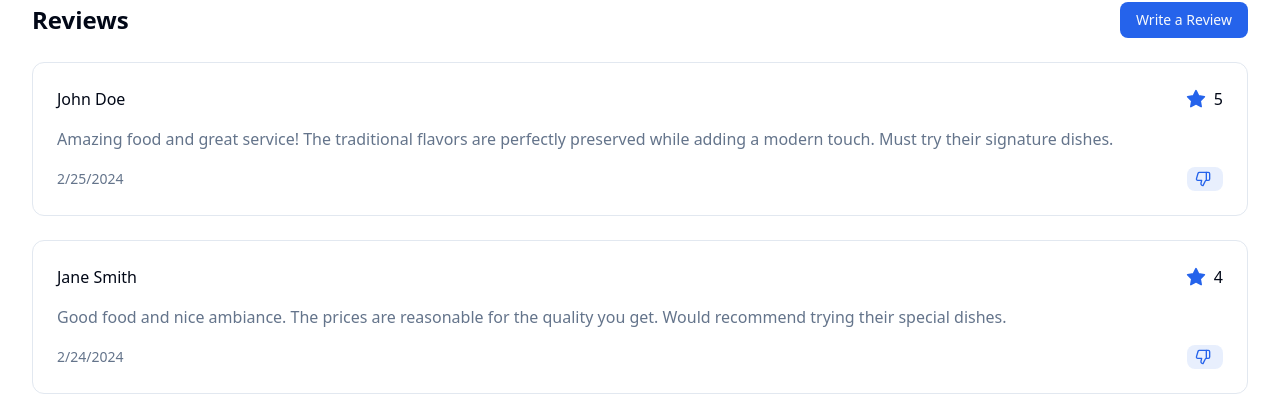
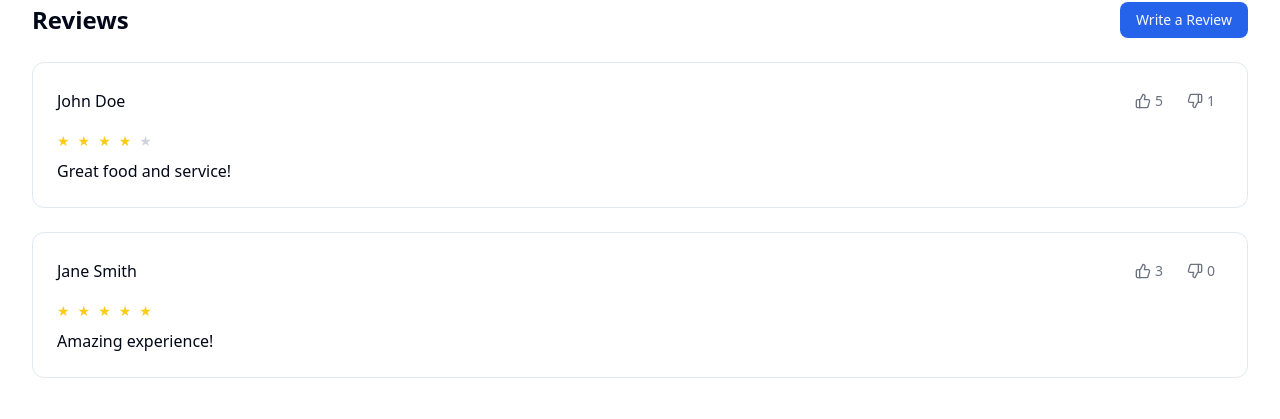
Before and after one commit to muazhazali/pasar-malam-reviews-v2, a React (Vite) app: page /shops/1 in a window 1280 px wide. Shown: the part 1108-1527 px from the top of the page. Built offline with nearby package versions, Linux system fonts and the light colour scheme; no server answers.

Commit message:
✨ Enhance review components with improved filtering, voting, and submission logic

```diff
--- a/src/components/ReviewDialog.tsx
+++ b/src/components/ReviewDialog.tsx
@@ -13,20 +13,15 @@ interface ReviewDialogProps {
 }
 
 export function ReviewDialog({ isOpen, onClose, onSubmit }: ReviewDialogProps) {
-  const [isSubmitting, setIsSubmitting] = useState(false);
-
   const handleSubmit = async (review: {
     rating: number;
     content: string;
   }) => {
     try {
-      setIsSubmitting(true);
       await onSubmit(review);
       onClose();
     } catch (error) {
       console.error('Error submitting review:', error);
-    } finally {
-      setIsSubmitting(false);
     }
   };
 
--- a/src/pages/ShopDetails.tsx
+++ b/src/pages/ShopDetails.tsx
@@ -36,34 +36,38 @@ const MOCK_REVIEWS: Review[] = [
   {
     id: '1',
     shopId: '1',
+    shopName: 'Delicious Corner',
+    category: 'Food',
     userId: 'user1',
     userName: 'John Doe',
-    rating: 5,
-    content: 'Amazing food and great service! The traditional flavors are perfectly preserved while adding a modern touch. Must try their signature dishes.',
+    rating: 4,
+    content: 'Great food and service!',
     status: 'approved',
     votes: {
-      upvotes: 12,
-      downvotes: 2,
+      upvotes: 5,
+      downvotes: 1,
       userVotes: {},
     },
-    createdAt: '2024-02-25',
-    updatedAt: '2024-02-25',
+    createdAt: new Date().toISOString(),
+    updatedAt: new Date().toISOString(),
   },
   {
     id: '2',
     shopId: '1',
+    shopName: 'Delicious Corner',
+    category: 'Food',
     userId: 'user2',
     userName: 'Jane Smith',
-    rating: 4,
-    content: 'Good food and nice ambiance. The prices are reasonable for the quality you get. Would recommend trying their special dishes.',
+    rating: 5,
+    content: 'Amazing experience!',
     status: 'approved',
     votes: {
-      upvotes: 8,
-      downvotes: 1,
+      upvotes: 3,
+      downvotes: 0,
       userVotes: {},
     },
-    createdAt: '2024-02-24',
-    updatedAt: '2024-02-24',
+    createdAt: new Date().toISOString(),
+    updatedAt: new Date().toISOString(),
   },
 ];
 
@@ -72,24 +76,22 @@ export function ShopDetails() {
   const { user } = useAuth();
   const [selectedPhoto, setSelectedPhoto] = useState(0);
   const [isReviewDialogOpen, setIsReviewDialogOpen] = useState(false);
-  const [reviews, setReviews] = useState(MOCK_REVIEWS);
+  const [reviews, setReviews] = useState<Review[]>(MOCK_REVIEWS);
 
   // In a real app, we would fetch the shop data based on the ID
   const shop = MOCK_SHOP;
 
-  const handleReviewSubmit = async (review: {
-    rating: number;
-    content: string;
-  }) => {
+  const handleSubmitReview = async (review: { rating: number; content: string }) => {
     if (!user) return;
 
-    // Mock review creation
     const newReview: Review = {
-      id: Date.now().toString(),
-      shopId: shop.id,
+      id: Math.random().toString(),
+      shopId: '1',
+      shopName: 'Delicious Corner',
+      category: 'Food',
       userId: user.uid,
       userName: user.displayName || 'Anonymous',
-      userPhotoURL: user.photoURL || undefined,
+      userPhotoURL: user.photoURL,
       rating: review.rating,
       content: review.content,
       status: 'pending',
@@ -102,11 +104,11 @@ export function ShopDetails() {
       updatedAt: new Date().toISOString(),
     };
 
-    // In a real app, this would be handled by the backend
-    setReviews(prev => [newReview, ...prev]);
+    setReviews(prev => [...prev, newReview]);
+    setIsReviewDialogOpen(false);
   };
 
-  const handleVote = async (reviewId: string, voteType: 'up' | 'down') => {
+  const handleVote = async (type: 'up' | 'down', reviewId: string) => {
     if (!user) return;
 
     setReviews(prev => prev.map(review => {
@@ -115,19 +117,16 @@ export function ShopDetails() {
       const currentVote = review.votes.userVotes[user.uid];
       const newVotes = { ...review.votes };
 
-      // Remove previous vote if exists
       if (currentVote) {
         if (currentVote === 'up') newVotes.upvotes--;
         if (currentVote === 'down') newVotes.downvotes--;
       }
 
-      // Add new vote if different from current vote
-      if (currentVote !== voteType) {
-        if (voteType === 'up') newVotes.upvotes++;
-        if (voteType === 'down') newVotes.downvotes++;
-        newVotes.userVotes[user.uid] = voteType;
+      if (currentVote !== type) {
+        if (type === 'up') newVotes.upvotes++;
+        if (type === 'down') newVotes.downvotes++;
+        newVotes.userVotes[user.uid] = type;
       } else {
-        // If same vote, remove the vote
         delete newVotes.userVotes[user.uid];
       }
 
@@ -245,18 +244,34 @@ export function ShopDetails() {
                     <span className="font-medium">{review.userName}</span>
                   </div>
                   <div className="flex items-center gap-2">
-                    <Star className="h-5 w-5 fill-primary text-primary" />
-                    <span>{review.rating}</span>
+                    <VoteButton
+                      type="up"
+                      count={review.votes.upvotes}
+                      userVote={user ? review.votes.userVotes[user.uid] : undefined}
+                      onVote={(type) => handleVote(type, review.id)}
+                    />
+                    <VoteButton
+                      type="down"
+                      count={review.votes.downvotes}
+                      userVote={user ? review.votes.userVotes[user.uid] : undefined}
+                      onVote={(type) => handleVote(type, review.id)}
+                    />
                   </div>
                 </div>
-                <p className="mt-4 text-muted-foreground">{review.content}</p>
-                <div className="mt-4 flex items-center justify-between text-sm text-muted-foreground">
-                  <span>{new Date(review.createdAt).toLocaleDateString()}</span>
-                  <VoteButton
-                    reviewId={review.id}
-                    votes={review.votes}
-                    onVote={(type) => handleVote(review.id, type)}
-                  />
+                <div className="mt-4">
+                  <div className="flex items-center gap-2">
+                    {Array.from({ length: 5 }).map((_, i) => (
+                      <span
+                        key={i}
+                        className={`text-sm ${
+                          i < review.rating ? 'text-yellow-400' : 'text-gray-300'
+                        }`}
+                      >
+                        ★
+                      </span>
+                    ))}
+                  </div>
+                  <p className="mt-2">{review.content}</p>
                 </div>
               </div>
             ))}
@@ -269,7 +284,7 @@ export function ShopDetails() {
         shopName={shop.name}
         isOpen={isReviewDialogOpen}
         onClose={() => setIsReviewDialogOpen(false)}
-        onSubmit={handleReviewSubmit}
+        onSubmit={handleSubmitReview}
       />
     </div>
   );
--- a/src/pages/SubmitReview.tsx
+++ b/src/pages/SubmitReview.tsx
@@ -51,6 +51,7 @@ export function SubmitReview() {
   const { user } = useAuth();
   const navigate = useNavigate();
   const [selectedShopId, setSelectedShopId] = useState<string>('');
+  const [isSubmitting, setIsSubmitting] = useState(false);
 
   // Redirect to login if not authenticated
   if (!user) {
@@ -74,24 +75,23 @@ export function SubmitReview() {
 
   const selectedShop = MOCK_SHOPS.find(shop => shop.id === selectedShopId);
 
-  const handleSubmit = async (review: {
-    rating: number;
-    content: string;
-    photos: File[];
-  }) => {
+  const handleSubmit = async (review: { rating: number; content: string }) => {
+    if (!user) {
+      alert('Please sign in to submit a review');
+      return;
+    }
+
     try {
-      // This will be replaced with actual submission logic later
-      console.log('Submitting review:', {
-        ...review,
-        shopId: selectedShopId,
-        userId: user.uid,
-        userName: user.displayName,
-      });
+      setIsSubmitting(true);
+      // Add your review submission logic here
+      console.log('Submitting review:', review);
 
       // Navigate back to the shop's page or reviews page
       navigate(selectedShopId ? `/shops/${selectedShopId}` : '/reviews');
     } catch (error) {
       console.error('Error submitting review:', error);
+    } finally {
+      setIsSubmitting(false);
     }
   };
 
--- a/src/pages/WriteReview.tsx
+++ b/src/pages/WriteReview.tsx
@@ -51,6 +51,7 @@ export function WriteReview() {
   const { user } = useAuth();
   const navigate = useNavigate();
   const [selectedShopId, setSelectedShopId] = useState<string>('');
+  const [isSubmitting, setIsSubmitting] = useState(false);
 
   // Redirect to login if not authenticated
   if (!user) {
@@ -74,24 +75,23 @@ export function WriteReview() {
 
   const selectedShop = MOCK_SHOPS.find(shop => shop.id === selectedShopId);
 
-  const handleSubmit = async (review: {
-    rating: number;
-    content: string;
-    photos: File[];
-  }) => {
+  const handleSubmit = async (review: { rating: number; content: string }) => {
+    if (!user) {
+      alert('Please sign in to submit a review');
+      return;
+    }
+
     try {
-      // This will be replaced with actual submission logic later
-      console.log('Submitting review:', {
-        ...review,
-        shopId: selectedShopId,
-        userId: user.uid,
-        userName: user.displayName,
-      });
+      setIsSubmitting(true);
+      // Add your review submission logic here
+      console.log('Submitting review:', review);
 
       // Navigate back to the shop's page or reviews page
       navigate(selectedShopId ? `/shops/${selectedShopId}` : '/reviews');
     } catch (error) {
       console.error('Error submitting review:', error);
+    } finally {
+      setIsSubmitting(false);
     }
   };
 
```
Also changed, not shown: src/pages/Reviews.tsx (+82 -6 lines).
